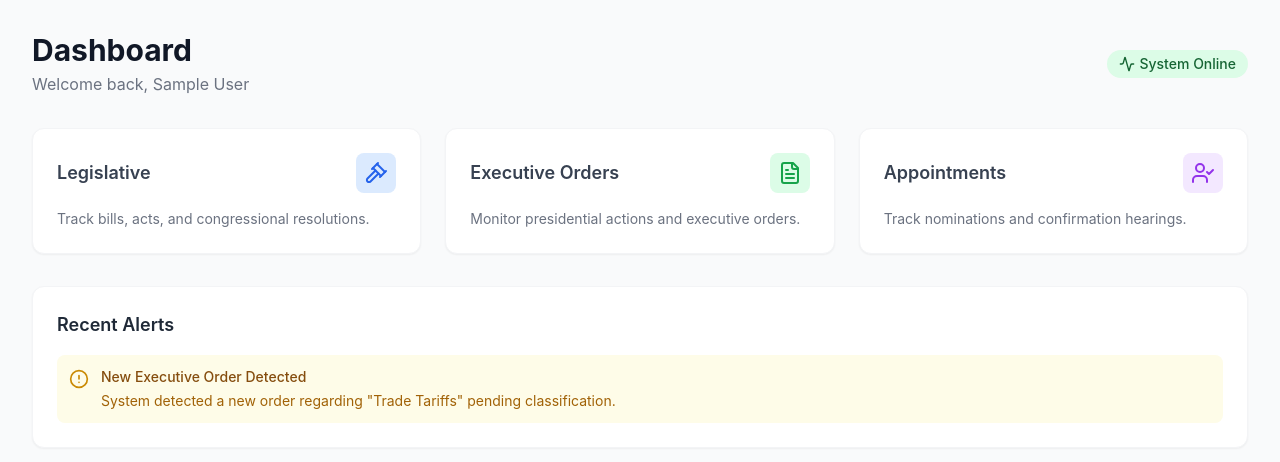
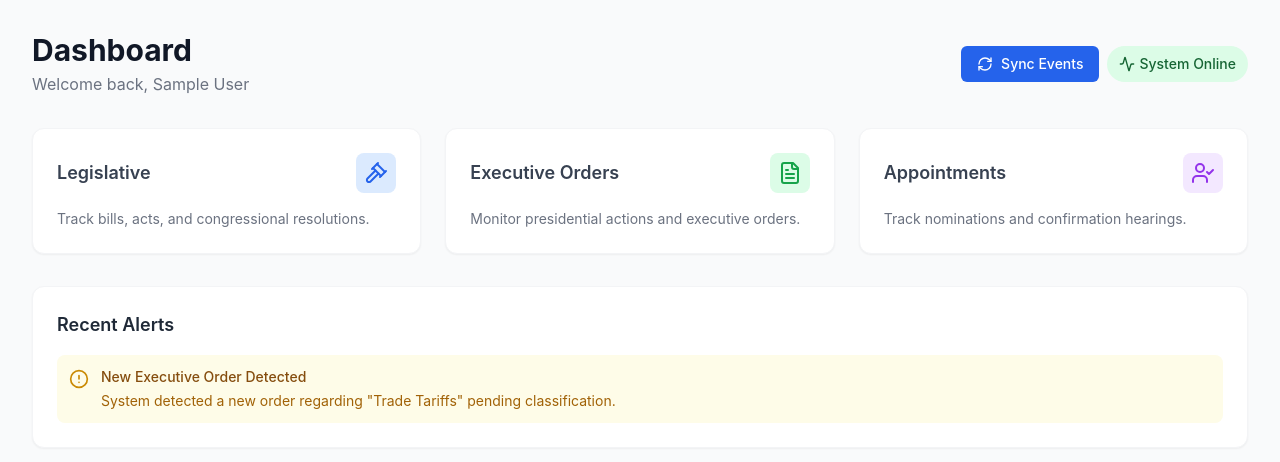
Before and after one commit to shawcc/trumpsword, a React (Vite) app: page /dashboard in a window 1280 px wide. Shown: the top 462 px of the page. Built offline with nearby package versions, Linux system fonts and the light colour scheme; sample sign-in values are in the browser's storage.

Commit message:
Feat: Add 'Sync Events' button to Dashboard for manual trigger

```diff
--- a/src/pages/Dashboard.tsx
+++ b/src/pages/Dashboard.tsx
@@ -1,10 +1,33 @@
+import { useState } from 'react';
 import { useAuthStore } from '../store/auth';
 import { useNavigate } from 'react-router-dom';
-import { FileText, Gavel, UserCheck, Activity, AlertCircle } from 'lucide-react';
+import { FileText, Gavel, UserCheck, Activity, AlertCircle, RefreshCw } from 'lucide-react';
+import { api } from '../lib/api';
 
 export default function Dashboard() {
   const user = useAuthStore(s => s.user);
   const navigate = useNavigate();
+  const [triggering, setTriggering] = useState(false);
+  const [triggerResult, setTriggerResult] = useState<{message: string, type: 'success' | 'error'} | null>(null);
+
+  const handleManualTrigger = async () => {
+    setTriggering(true);
+    setTriggerResult(null);
+    try {
+      const res = await api.post('/events/trigger', {});
+      setTriggerResult({
+        message: `Processed ${res.stats.total_processed} items. Errors: ${res.stats.errors.length}`,
+        type: 'success'
+      });
+    } catch (e: any) {
+      setTriggerResult({
+        message: e.message || 'Trigger failed',
+        type: 'error'
+      });
+    } finally {
+      setTriggering(false);
+    }
+  };
 
   return (
     <div className="p-8 max-w-7xl mx-auto">
@@ -13,8 +36,21 @@ export default function Dashboard() {
             <h1 className="text-3xl font-bold text-gray-900">Dashboard</h1>
             <p className="text-gray-500 mt-1">Welcome back, {user?.name}</p>
         </div>
-        <div className="flex space-x-2">
-            <span className="bg-green-100 text-green-800 text-sm font-medium px-3 py-1 rounded-full flex items-center">
+        <div className="flex space-x-2 items-center">
+            {triggerResult && (
+                <span className={`text-sm px-3 py-1 rounded-full ${triggerResult.type === 'success' ? 'bg-green-100 text-green-800' : 'bg-red-100 text-red-800'}`}>
+                    {triggerResult.message}
+                </span>
+            )}
+            <button
+                onClick={handleManualTrigger}
+                disabled={triggering}
+                className={`flex items-center px-4 py-2 text-sm font-medium text-white bg-blue-600 rounded-md hover:bg-blue-700 focus:outline-none disabled:opacity-50 transition-colors`}
+            >
+                <RefreshCw className={`w-4 h-4 mr-2 ${triggering ? 'animate-spin' : ''}`} />
+                {triggering ? 'Syncing...' : 'Sync Events'}
+            </button>
+            <span className="bg-green-100 text-green-800 text-sm font-medium px-3 py-1 rounded-full flex items-center h-9">
                 <Activity className="w-4 h-4 mr-1" /> System Online
             </span>
         </div>
```
Also changed, not shown: 1 other file (tests, documents, lock files or other folders).
